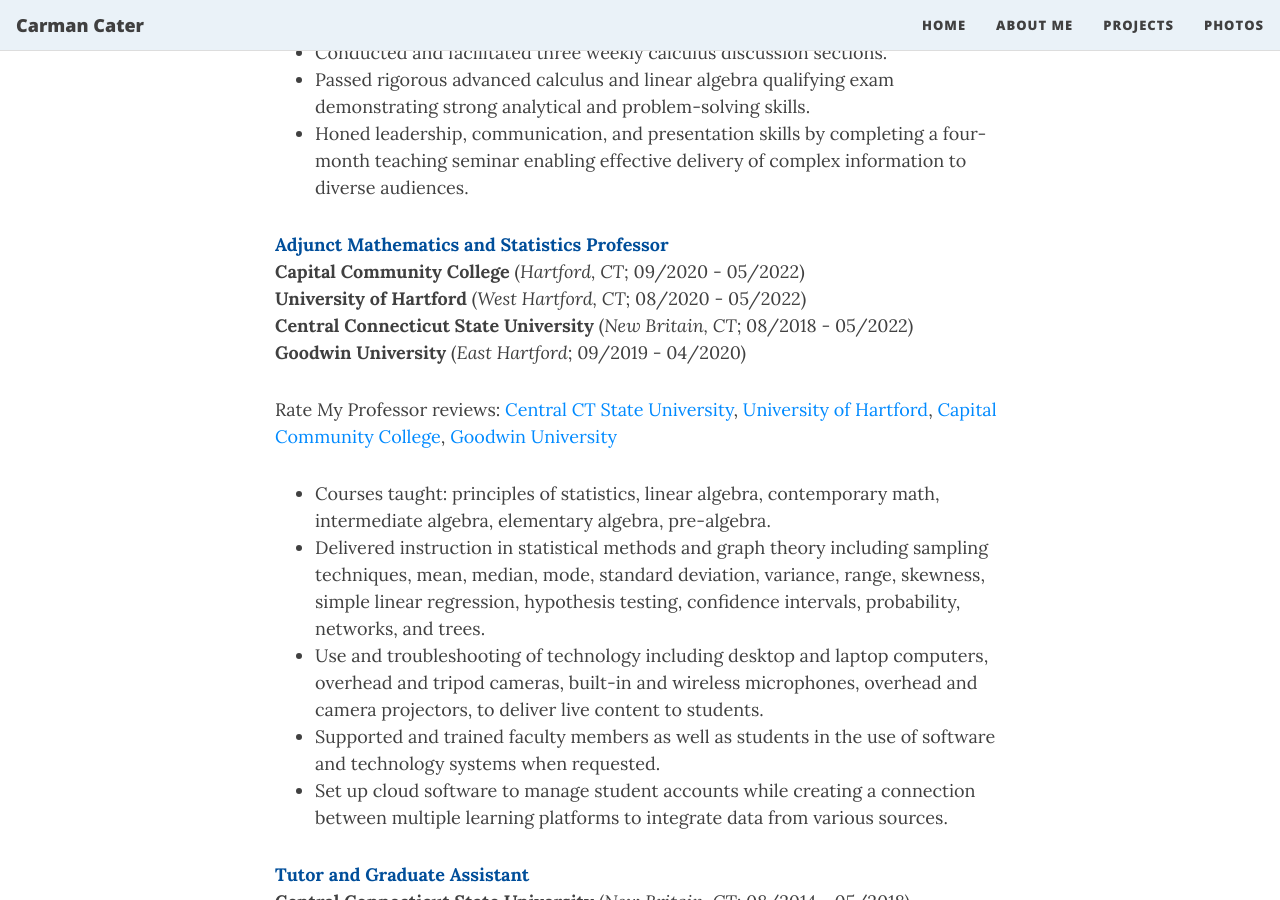
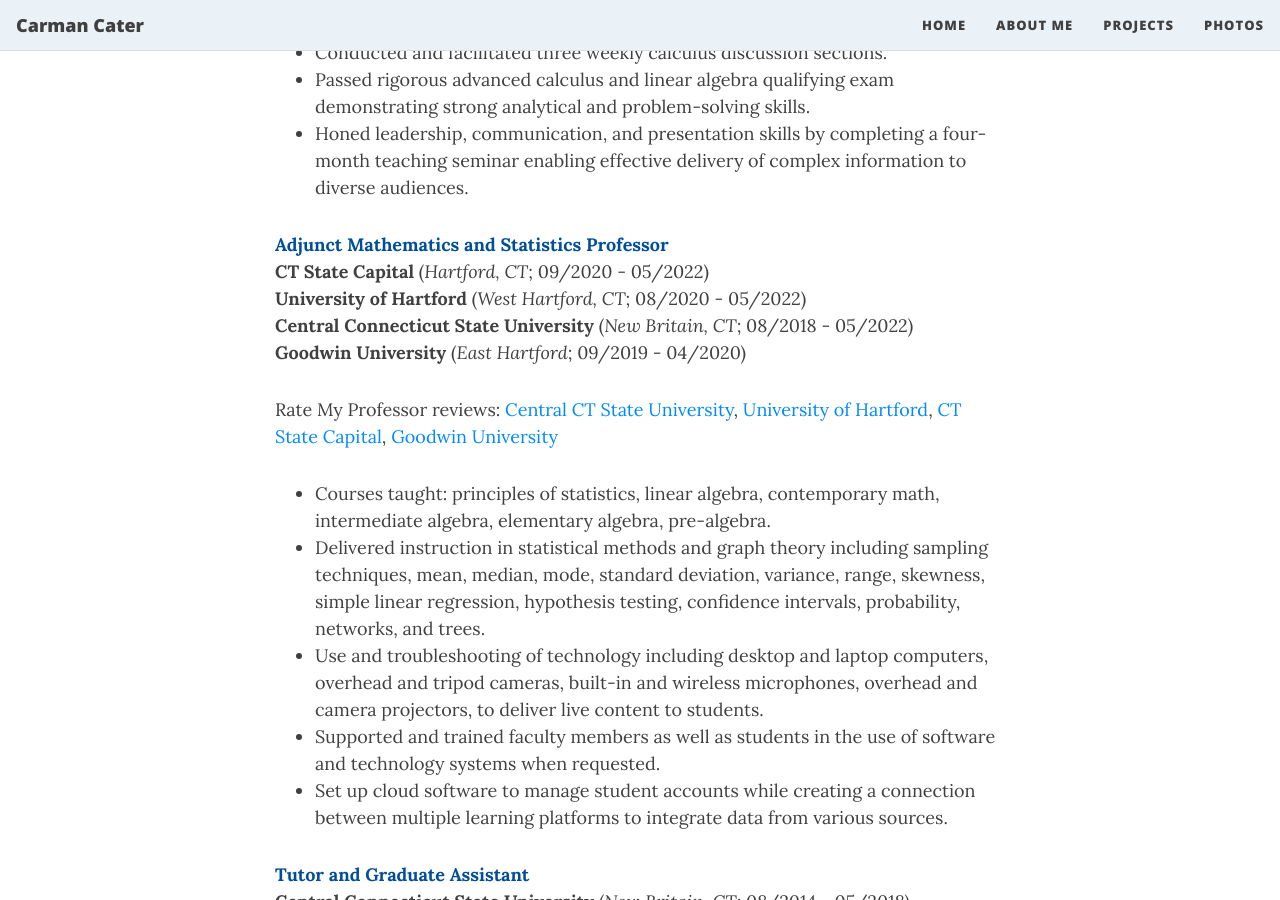
Before and after one commit to carmancater/carmancater.github.io, a Jekyll site: the page built from aboutme.md, in a window 1280 px wide and 900 px high, scrolled down 1279 px. Built offline with Jekyll 4.4.1, drawn with Linux system fonts in a browser that asks for light colours; nearby versions of some CDN libraries; emoji names are drawn with the system emoji font.

Commit message:
Update aboutme.md

```diff
--- a/aboutme.md
+++ b/aboutme.md
@@ -37,12 +37,12 @@
 - Honed leadership, communication, and presentation skills by completing a four-month teaching seminar enabling effective delivery of complex information to diverse audiences.
 
 <span style="color: #004E9A">**Adjunct Mathematics and Statistics Professor**</span>
-**Capital Community College** (*Hartford, CT*; 09/2020 - 05/2022)
+**CT State Capital** (*Hartford, CT*; 09/2020 - 05/2022)
 **University of Hartford** (*West Hartford, CT*; 08/2020 - 05/2022)
 **Central Connecticut State University** (*New Britain, CT*; 08/2018 - 05/2022)
 **Goodwin University** (*East Hartford*; 09/2019 - 04/2020)
 
-Rate My Professor reviews: [Central CT State University](https://www.ratemyprofessors.com/professor/2398329){:target="_blank"}, [University of Hartford](https://www.ratemyprofessors.com/professor/2619271){:target="_blank"}, [Capital Community College](https://www.ratemyprofessors.com/professor/2619272){:target="_blank"}, [Goodwin University](https://www.ratemyprofessors.com/professor/2523642){:target="_blank"}
+Rate My Professor reviews: [Central CT State University](https://www.ratemyprofessors.com/professor/2398329){:target="_blank"}, [University of Hartford](https://www.ratemyprofessors.com/professor/2619271){:target="_blank"}, [CT State Capital](https://www.ratemyprofessors.com/professor/2619272){:target="_blank"}, [Goodwin University](https://www.ratemyprofessors.com/professor/2523642){:target="_blank"}
 - Courses taught: principles of statistics, linear algebra, contemporary math, intermediate algebra, elementary algebra, pre-algebra.
 - Delivered instruction in statistical methods and graph theory including sampling techniques, mean, median, mode, standard deviation, variance, range, skewness, simple linear regression, hypothesis testing, confidence intervals, probability, networks, and trees.
 - Use and troubleshooting of technology including desktop and laptop computers, overhead and tripod cameras, built-in and wireless microphones, overhead and camera projectors, to deliver live content to students.
```
